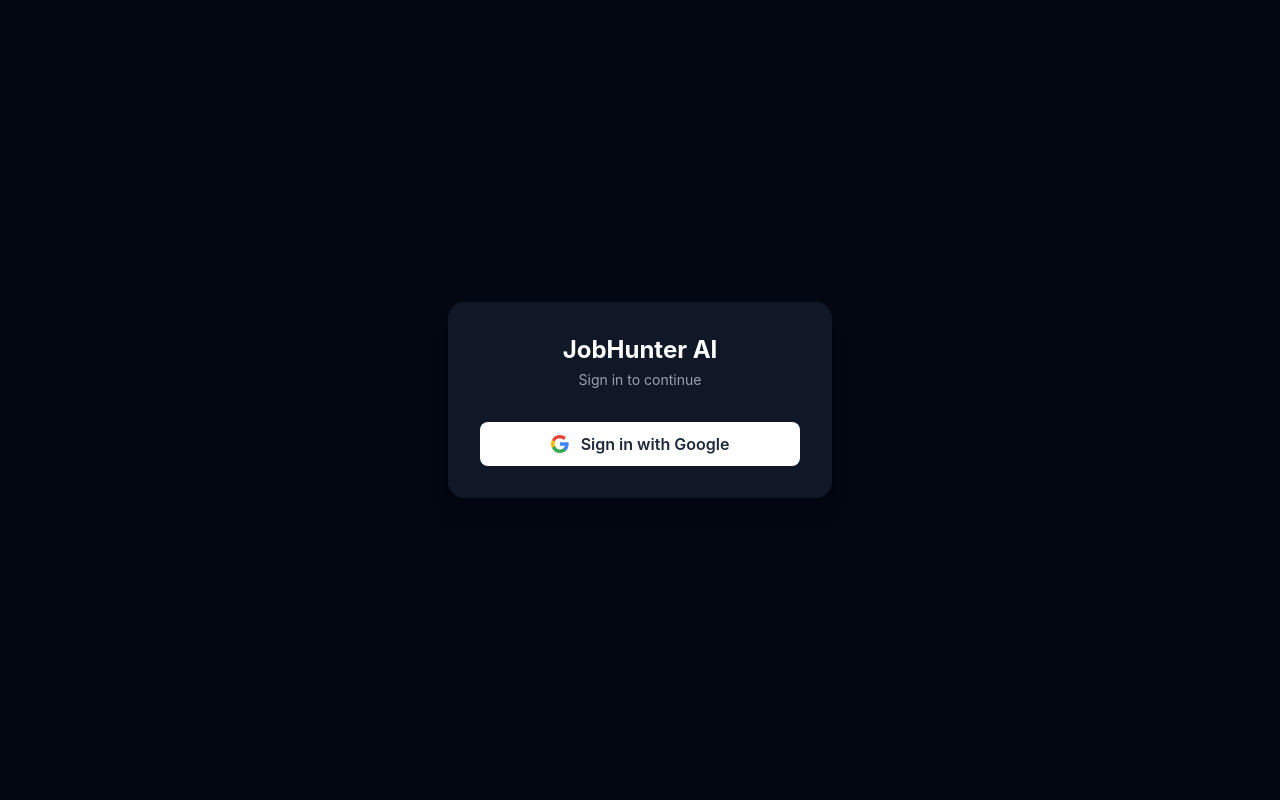
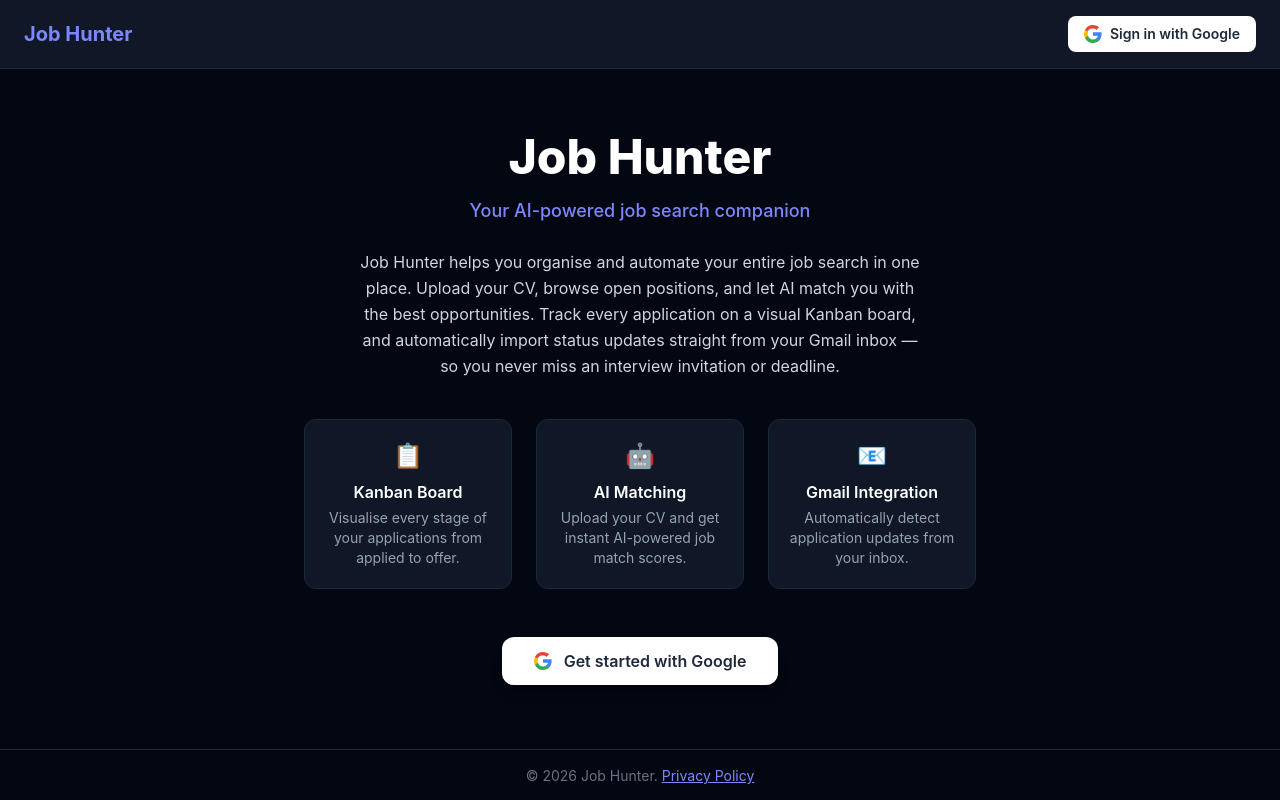
Before and after one commit to shellyLevite/Job-Hunter, a React (Vite) app in the folder frontend/: page / in a window 1280 px wide. Built offline with nearby package versions, Linux system fonts and the light colour scheme; no server answers.

Commit message:
feat: transform LoginPage into public landing page for OAuth verification

```diff
--- a/frontend/src/pages/LoginPage.tsx
+++ b/frontend/src/pages/LoginPage.tsx
@@ -2,19 +2,66 @@
 
 export default function LoginPage() {
   return (
-    <div className="min-h-screen bg-gray-950 flex items-center justify-center">
-      <div className="bg-gray-900 rounded-2xl shadow-xl p-8 w-full max-w-sm text-center">
-        <h1 className="text-2xl font-bold text-white mb-1">JobHunter AI</h1>
-        <p className="text-gray-400 text-sm mb-8">Sign in to continue</p>
-
+    <div className="min-h-screen bg-gray-950 text-white flex flex-col">
+      {/* Header */}
+      <header className="flex-shrink-0 bg-gray-900 border-b border-gray-800 px-6 py-4 flex items-center justify-between">
+        <span className="text-indigo-400 font-bold text-xl">Job Hunter</span>
         <a
           href={`${BACKEND}/auth/google/login`}
-          className="flex items-center justify-center gap-3 w-full bg-white hover:bg-gray-100 text-gray-800 font-semibold rounded-lg py-2.5 transition-colors"
+          className="flex items-center gap-2 bg-white hover:bg-gray-100 text-gray-800 font-semibold rounded-lg px-4 py-2 text-sm transition-colors"
         >
           <GoogleIcon />
           Sign in with Google
         </a>
-      </div>
+      </header>
+
+      {/* Hero */}
+      <main className="flex-1 flex flex-col items-center justify-center px-6 py-16 text-center">
+        <h1 className="text-5xl font-extrabold text-white mb-4">Job Hunter</h1>
+        <p className="text-indigo-400 text-lg font-medium mb-6">Your AI-powered job search companion</p>
+
+        <p className="text-gray-300 max-w-xl text-base leading-relaxed mb-10">
+          Job Hunter helps you organise and automate your entire job search in one place.
+          Upload your CV, browse open positions, and let AI match you with the best opportunities.
+          Track every application on a visual Kanban board, and automatically import status updates
+          straight from your Gmail inbox — so you never miss an interview invitation or deadline.
+        </p>
+
+        {/* Feature highlights */}
+        <div className="grid grid-cols-1 sm:grid-cols-3 gap-6 max-w-2xl w-full mb-12">
+          <div className="bg-gray-900 rounded-xl p-5 border border-gray-800">
+            <div className="text-2xl mb-2">📋</div>
+            <h3 className="font-semibold text-white mb-1">Kanban Board</h3>
+            <p className="text-gray-400 text-sm">Visualise every stage of your applications from applied to offer.</p>
+          </div>
+          <div className="bg-gray-900 rounded-xl p-5 border border-gray-800">
+            <div className="text-2xl mb-2">🤖</div>
+            <h3 className="font-semibold text-white mb-1">AI Matching</h3>
+            <p className="text-gray-400 text-sm">Upload your CV and get instant AI-powered job match scores.</p>
+          </div>
+          <div className="bg-gray-900 rounded-xl p-5 border border-gray-800">
+            <div className="text-2xl mb-2">📧</div>
+            <h3 className="font-semibold text-white mb-1">Gmail Integration</h3>
+            <p className="text-gray-400 text-sm">Automatically detect application updates from your inbox.</p>
+          </div>
+        </div>
+
+        <a
+          href={`${BACKEND}/auth/google/login`}
+          className="flex items-center justify-center gap-3 bg-white hover:bg-gray-100 text-gray-800 font-semibold rounded-xl py-3 px-8 text-base transition-colors shadow-lg"
+        >
+          <GoogleIcon />
+          Get started with Google
+        </a>
+      </main>
+
+      {/* Footer */}
+      <footer className="flex-shrink-0 border-t border-gray-800 px-6 py-4 text-center text-gray-500 text-sm">
+        <span>© {new Date().getFullYear()} Job Hunter.&nbsp;</span>
+        <a href="/privacy" className="text-indigo-400 hover:text-indigo-300 underline transition-colors">
+          Privacy Policy
+        </a>
+      </footer>
     </div>
   )
 }
```
